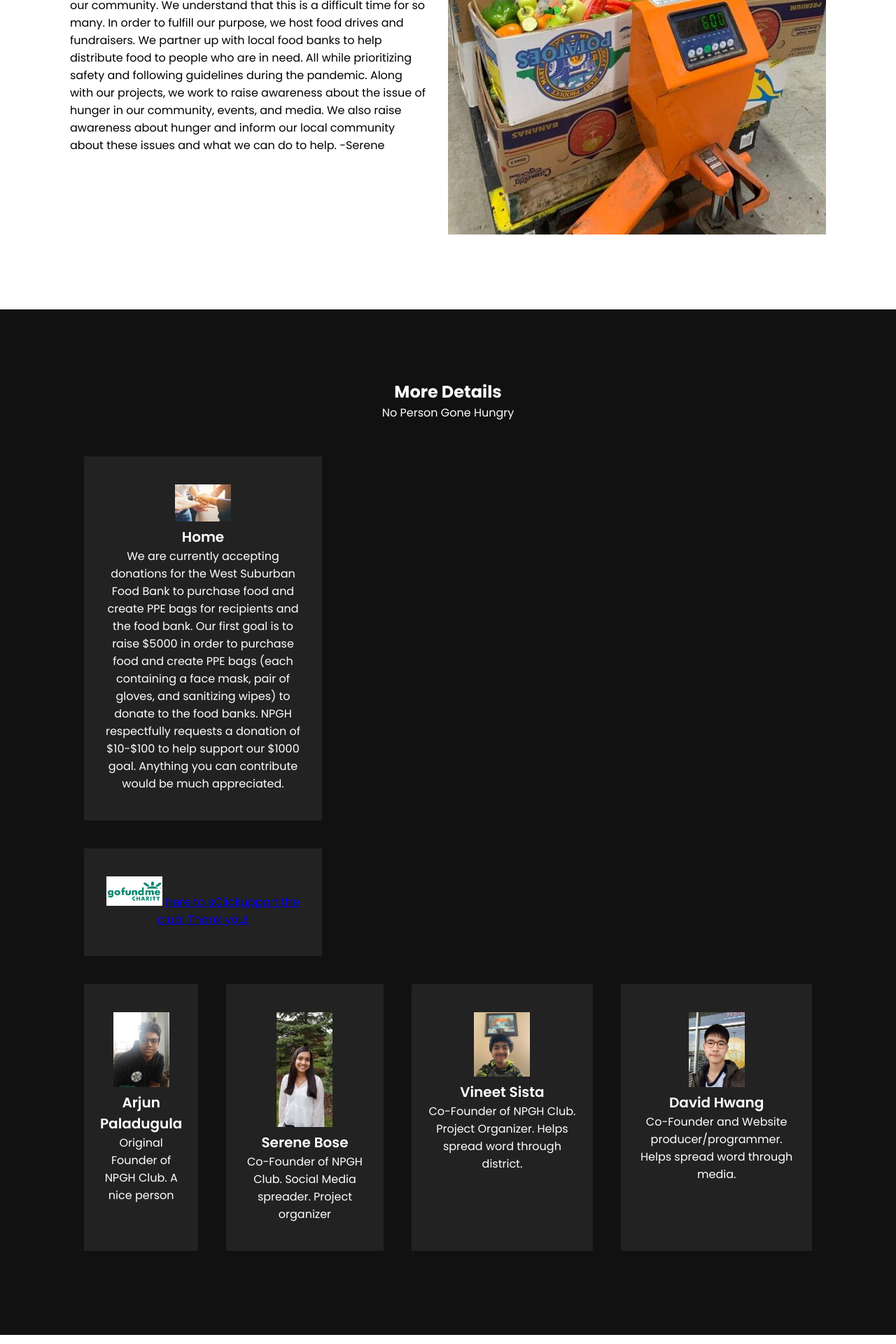
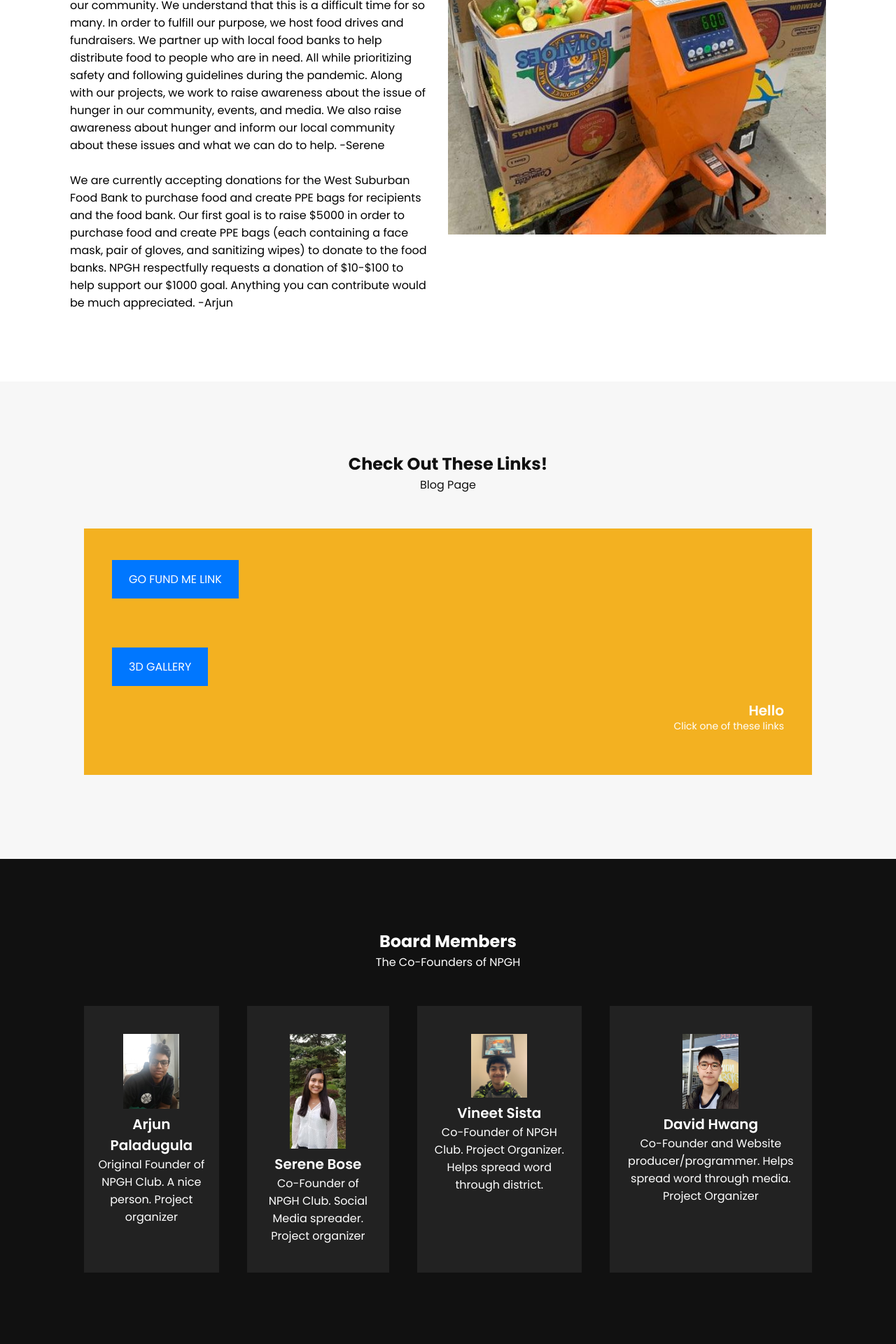
Before and after one commit to davidhwang919/npgh, a Django app: page / in a window 1280 px wide. Shown: the part 1350-3270 px from the top of the page at 70% size. Run offline with Django 3.2, Linux system fonts and the light colour scheme; data that the repository does not hold is empty; parts of the project's set-up code (start-up, migrations or seed data) failed here and were passed over.

Commit message:
local changes

```diff
--- a/main/static/main/style.css
+++ b/main/static/main/style.css
@@ -226,6 +226,35 @@ img {
     font-weight: 400;
 }
 
+
+.testimonial .content .testimonialBr {
+    width: 100%;
+    padding:60px 40px;
+    margin: 20px;
+    background: #f3b121;
+}
+
+.testimonial .content .testimonialBr p {
+    color: #fff;
+    font-style: italic;
+    font-size: 16px;
+    font-weight: 300;
+}
+
+.testimonial .content .testimonialBr h3 {
+    margin-top: 40px;
+    text-align: end;
+    color: #fff;
+    font-weight: 600;
+    font-size: 20px;
+    line-height: 1em;
+}
+
+.testimonial .content .testimonialBr h3 span {
+    font-size: 14px;
+    font-weight: 400;
+}
+
 .contact {
     background: #111;
 }
@@ -321,6 +350,14 @@ img {
     color: #fff;
     text-align: center;
     padding: 10px;
+}
+
+.aa {
+    background-color: rgb(0, 119, 255);
+    color: white;
+    padding: 1em 1.5em;
+    text-decoration: none;
+    text-transform: uppercase;
 }
 
 
--- a/main/templates/main/home.htm
+++ b/main/templates/main/home.htm
@@ -51,35 +51,40 @@
                     <h3> We are an organization focusing to stop the spread of hunger. </h3>
                     <p>  Partners = West Suburban Community Pantry <br><br> Address:  6809 Hobson Valley Dr Ste 118, Woodridge, IL 60517 <br><br> Who are we?  We are an organization dedicated combating hunger in our local area through community engagement.  We realize that several families are struggling  during the COVID-19 pandemic, and want to do everything we can to make sure that the people in and around our  area don't go hungry. - Vineet <br><br> We were founded because we realized that so many people around us were losing their jobs and we wanted to give back to our community. We understand that this is a difficult time for so many.
                         In order to fulfill our purpose, we host food drives and fundraisers. We partner up with local food banks to help distribute food to people who are in need. All while prioritizing safety and following guidelines during the pandemic. Along with our projects, we work to raise awareness about the issue of hunger in our community, events, and media. We also raise awareness about hunger and inform our local community about these issues and what we can do to help. -Serene </p>
+                    <br>
+                    <p>We are currently accepting donations for the West Suburban Food Bank to purchase food and create PPE bags for recipients and the food bank. Our first goal is to raise $5000 in order to purchase food and create PPE bags (each containing a face mask, pair of gloves, and sanitizing wipes) to donate to the food banks. NPGH respectfully requests a donation of $10-$100 to help support our $1000 goal. Anything you can contribute would be much appreciated. -Arjun</p>
                 </div>
                 <div class="w50">
                     <img class="img-me" src="{% static 'main/food.jpg' %}">
                 </div>
             </div>
         </section>
+
+        <section class="testimonial">
+            <div class="heading">
+                <h2> Check Out These Links!</h2>
+                <p>Blog Page</p>
+            </div>
+            <div class="content">
+                <div class="testimonialBr">
+                    <a class="aa" href="https://www.gofundme.com/f/no-person-gone-hungry?utm_campaign=p_cp+share-sheet&utm_medium=copy_link_all&utm_source=customer">Go Fund Me Link</a>
+                    <br><br><br><br><br>
+                    <a class="aa" href="{% url 'extra' %}">3D Gallery</a>
+                    <h3>Hello <br><span>Click one of these links</span></h3>
+                </div>
+            </div>
+        </section>
+
         <section class="services" id="services">
             <div class="heading white">
-                <h2>More Details</h2>
-                <p>No Person Gone Hungry</p>
-            </div>
-            <div class="content">
-                <div class="servicesBx">
-                    <img class="img-me" src="{% static 'main/hands.jpg' %}">
-                    <h2> Home</h2>
-                    <p>We are currently accepting donations for the West Suburban Food Bank to purchase food and create PPE bags for recipients and the food bank. Our first goal is to raise $5000 in order to purchase food and create PPE bags (each containing a face mask, pair of gloves, and sanitizing wipes) to donate to the food banks. NPGH respectfully requests a donation of $10-$100 to help support our $1000 goal. Anything you can contribute would be much appreciated.</p>
-                </div>
-            </div>
-            <div class="content">
-                <div class="servicesBx">
-                    <img class="img-me" src="{% static 'main/go.jpg' %}">
-                    <a href=https://www.gofundme.com/f/no-person-gone-hungry?utm_campaign=p_cp+share-sheet&utm_medium=copy_link_all&utm_source=customer">  here to sClickupport the club! Thank you!</a>
-                </div>
+                <h2>Board Members</h2>
+                <p>The Co-Founders of NPGH</p>
             </div>
             <div class="content">
                 <div class="servicesBx">
                     <img class="img-me" src="{% static 'main/arjun.jpg' %}">
                     <h2> Arjun Paladugula</h2>
-                    <p>Original Founder of NPGH Club. A nice person</p>
+                    <p>Original Founder of NPGH Club. A nice person. Project organizer</p>
                 </div>
                 <div class="servicesBx">
                     <img class="img-me" src="{% static 'main/serene.jpg' %}">
@@ -94,7 +99,7 @@
                 <div class="servicesBx">
                     <img class="img-me" src="{% static 'main/david.jpg' %}">
                     <h2> David Hwang</h2>
-                    <p>Co-Founder and Website producer/programmer. Helps spread word through media.</p>
+                    <p>Co-Founder and Website producer/programmer. Helps spread word through media. Project Organizer</p>
                 </div>
 
             </div>
@@ -122,7 +127,7 @@
                     <p>Member</p>
                 </div>
                 <div class="workBx; servicesBx">
-                    <img class="img-me" src="{% static 'main/arjun.jpg' %}" width="200" height="250" >
+                    <img class="img-me" src="{% static 'main/vineet2.jpg' %}" width="200" height="250" >
                     <h2> Picture</h2>
                     <p>Member</p>
                 </div>
@@ -145,6 +150,7 @@
                 </div>
             </div>
         </section>
+
 
         <section class="contact" id="contact">
             <div class="heading white">
--- a/main/views.py
+++ b/main/views.py
@@ -19,3 +19,6 @@ def extra(request):
 
 def more(request):
     return render(request, 'main/more.htm')
+
+def d(request):
+    return render(request, 'main/d.htm')
--- a/npgh_project/urls.py
+++ b/npgh_project/urls.py
@@ -27,6 +27,7 @@ urlpatterns = [
     path('help', views.help, name='help'),
     path('extra', views.extra, name='extra'),
     path('more', views.more, name='more'),
+    path('d', views.d, name='d'),
 ]
 
 urlpatterns += static(settings.MEDIA_URL, document_root=settings.MEDIA_ROOT)
```
Also changed, not shown: main/templates/main/about.htm (+10 -0 lines), main/templates/main/d.htm (added, +11 -0 lines), main/templates/main/help.htm (+10 -0 lines), main/static/main/vineet2.jpg (added).
